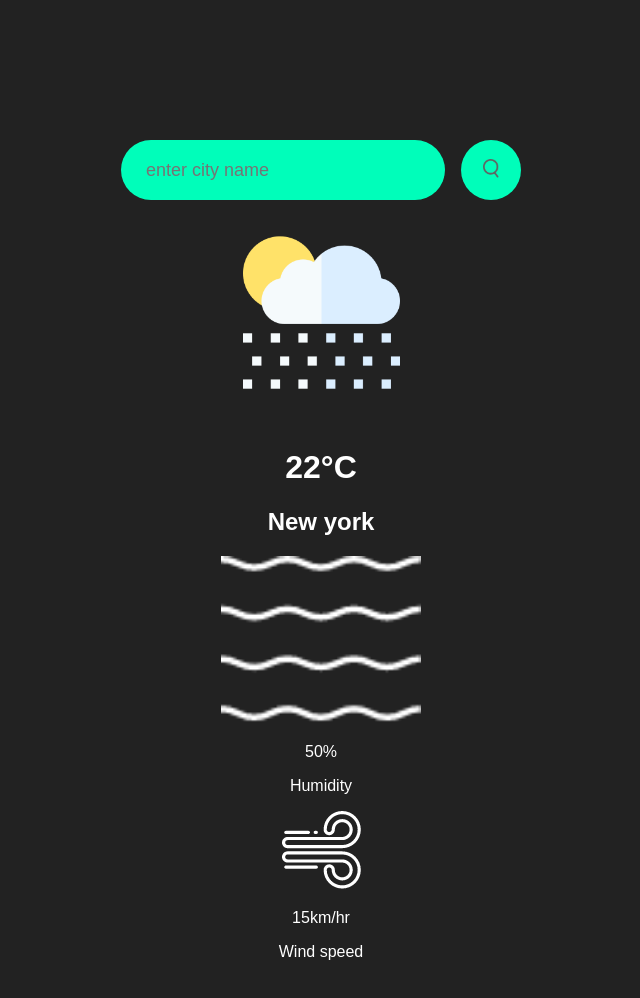
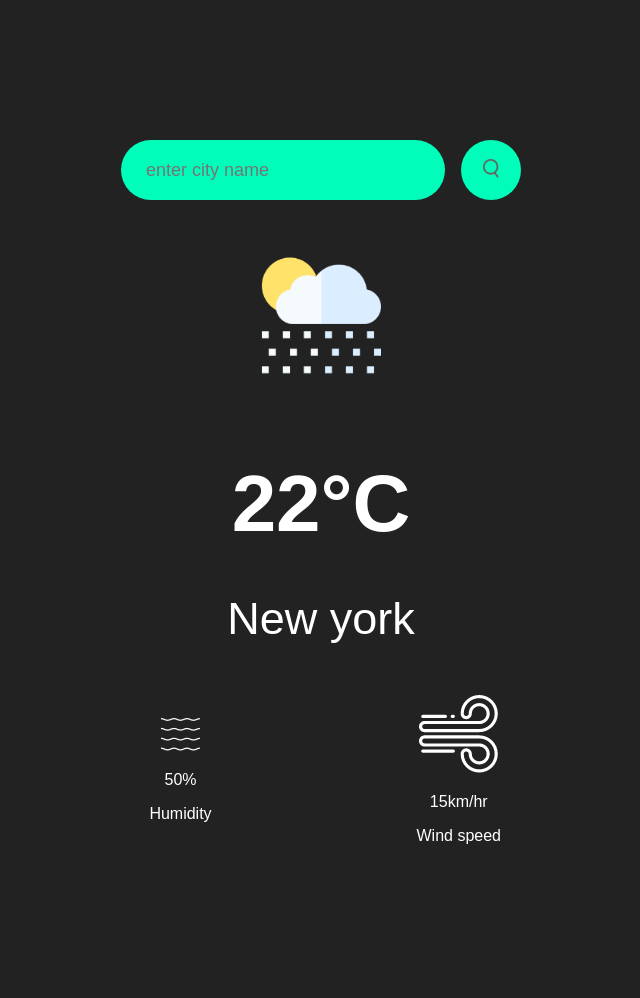
Before and after one commit to luwii069/weather-project, a plain HTML site: page index.html in a window 1280 px wide. Shown: the whole page, without its empty margins (319-959 px from the left). After the commit the page ends 909 px from the top, so only its background shows below. Drawn offline with Linux system fonts and the light colour scheme.

Commit message:
specified the location of the loweer tabs

```diff
--- a/styles.css
+++ b/styles.css
@@ -48,3 +48,23 @@ background-color: #222;
     width:16px;
 
 }
+.weather-icon{
+  width: 170px;
+  margin-top:30px;
+}
+.weather h1{
+  font-size: 80px;
+  font-weight: 500px;
+}
+.weather h2{
+ font-size: 45px;
+ font-weight:400;
+ margin-top: -10px;
+}
+.details{
+  display:flex;
+  align-items: center;
+  justify-content: space-between;
+  padding: 0 20px;
+  margin-top:50px
+}
```
Also changed, not shown: clear.png (added), clouds.png (added), drizzle.png (added), mist.png (added), snow.png (added).
